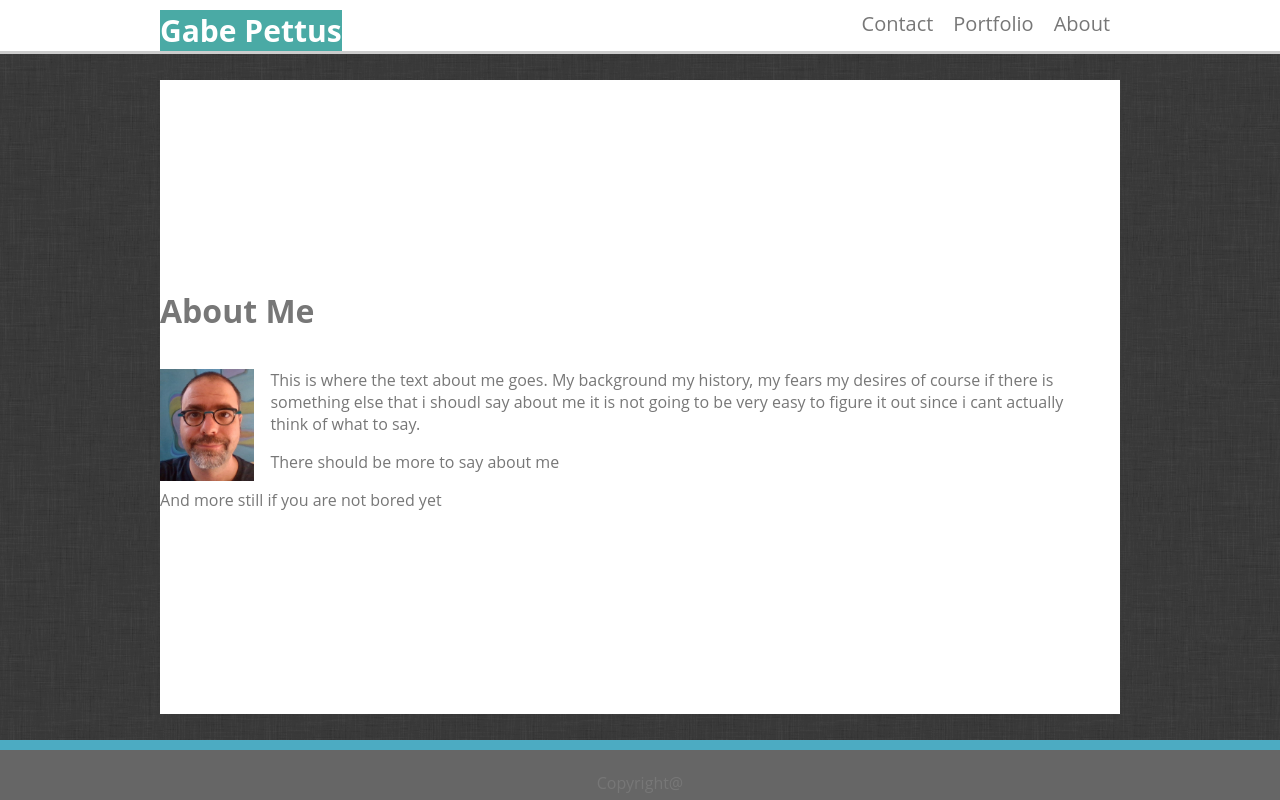
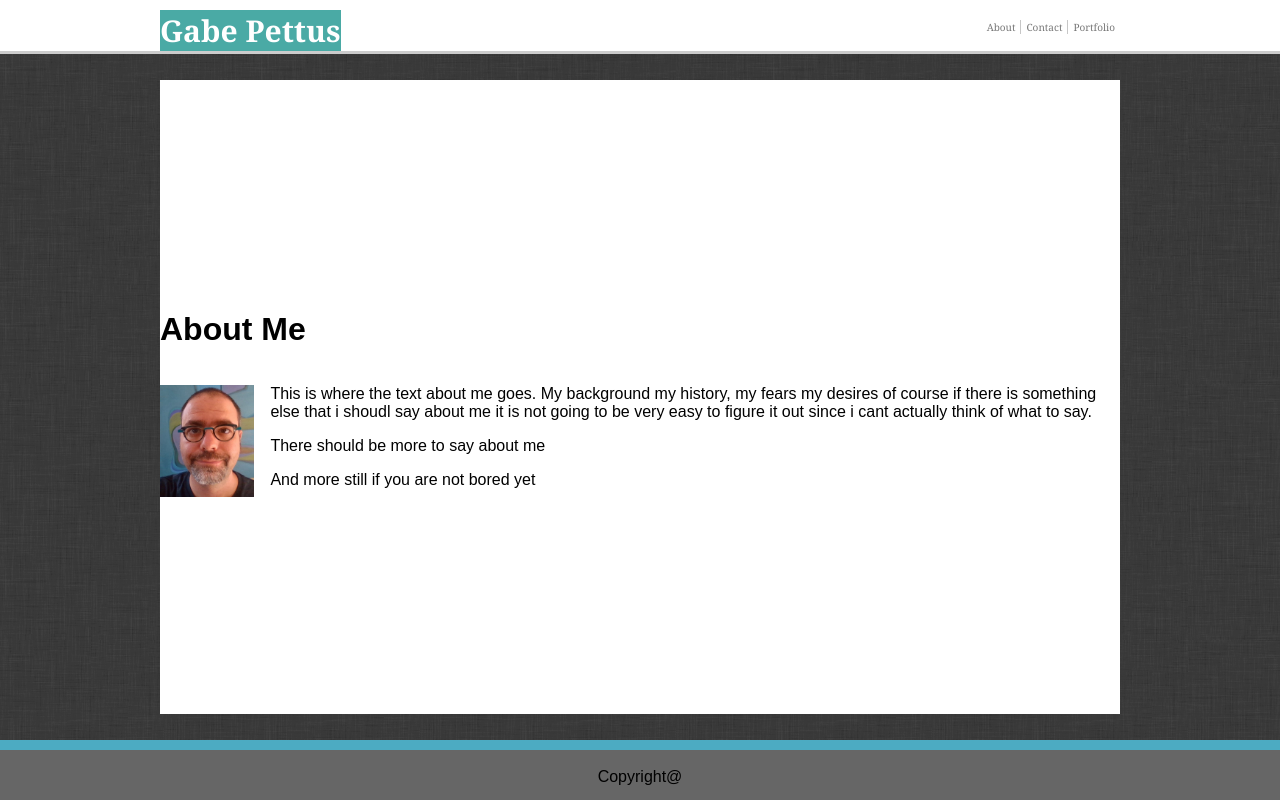
Before and after one commit to gabepettus/Basic-Portfolio, a plain HTML site: page index.html in a window 1280 px wide. Drawn offline with Linux system fonts and the light colour scheme.

Commit message:
menu items are now centered, some cleanup

```diff
--- a/assets/css/style.css
+++ b/assets/css/style.css
@@ -3,11 +3,11 @@ html {
 }
 body {
   /* image for background */
-  color: #777;
+  font-family: Arial, Helvetica, sans-serif;
+
   /* hieght and margin set to support sticky footer */
   margin: 0;
   font-size: 1em;
-  font-family: "Open Sans", "Helvetica Neue", sans-serif;
   background-image: url('../images/low_contrast_linen/low_contrast_linen.png');
   height: 100%;
 
@@ -16,6 +16,7 @@ body {
 }
 
 .container {
+  font-family: Arial, Helvetica, sans-serif;
   flex: 1 0 auto;
   align-content: center;
   align-self: center;
@@ -48,7 +49,7 @@ body {
 }
 
 .masthead {
-  /* set text properties with contrasting colors */
+  font-family: Georgia, 'Times New Roman', Times, serif;
   padding: 0;
   background-color: #fff;
   /* ensures that the entire top of the screen is covered */
@@ -74,7 +75,6 @@ body {
 
 .masthead-menu {
 /* Add a black background color to the top navigation */
-  overflow: hidden;
   align-content: right;
 }
 
@@ -83,9 +83,10 @@ body {
   float: right;
   color: #777;
   text-align: center;
-  padding: 10px 10px;
+  margin-top: 20px;
+  padding: 0px 5px;
   text-decoration: none;
-  font-size: 20px;
+  font-size: 10px;
 }
 
 /* Change the color of links on hover */
@@ -101,56 +102,13 @@ body {
   /* color: #343434; */
 }
 
+.menuSeperator {
+  border-left: solid 1px;
+  border-left-color: #c7c7c7;
+}
+
 #details,
 #bio-image {
     float: left;
     padding: 0 1em 0 0;
-    /* background-color: #ada49a; */
 }
-/*
-.masthead-heading {
-    margin-top: -0.2em;
-    font-weight: bold;
-    font-size: 6em;
-    letter-spacing: -0.02em;
-    text-transform: uppercase;
-    color: #ffffff;
-}
-
-.details {
-    max-width: 38em;
-    margin-left: auto;
-    margin-right: auto;
-    margin-top: 2em;
-}
-
-.details > p {
-    font-weight: 300;
-    letter-spacing: 0.05em;
-}
-
-.details > h2 {
-    font-size: 1.2em;
-    font-weight: bold;
-    margin: 2em 0 1em 0;
-}
-
-section > h1 {
-    margin-top: 2em;
-}
-
-#footer {
-  padding: 20px 0;
-  text-align: center;
-  background-color: #111111;
-  text-decoration: none;
-}
-
-#footer a {
-  color: #ffffff;
-}
-.social > li {
-  display: inline-block;
-  margin: 0 5px;
-}
-*/
--- a/index.html
+++ b/index.html
@@ -18,10 +18,11 @@
       </div>
 
       <!-- top nav will provide the highlight over the selectable section -->
+      <!-- TODO: understand why the order of anchors nots not match -->
       <div class='masthead-menu'>
+       <a href="#portfolio" class='menuSeperator'>Portfolio</a>
+       <a href="#contact"  class='menuSeperator'>Contact</a>
        <a href="#about">About</a>
-       <a href="#portfolio">Portfolio</a>
-       <a href="#contact">Contact</a>
       </div>
     </div>
   </header>
```
